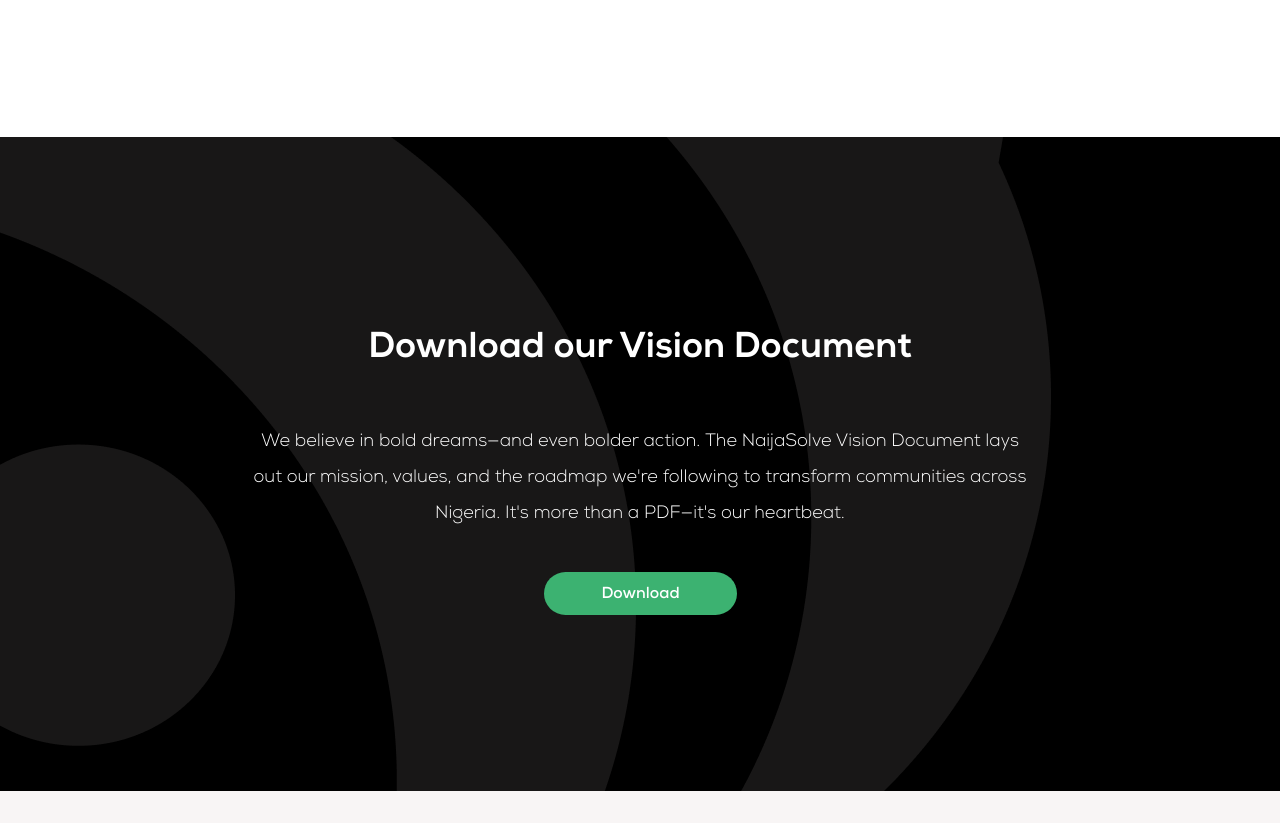
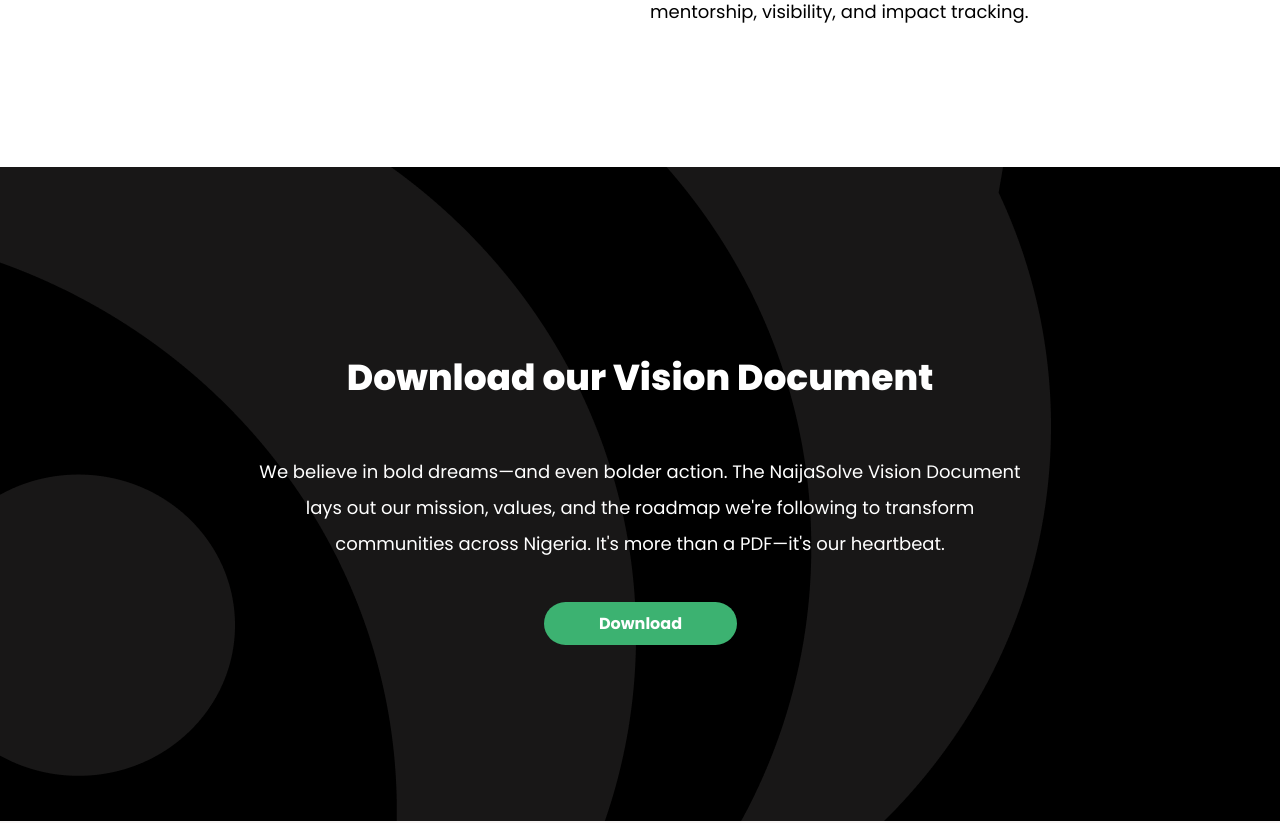
Before and after one commit to ayowayne123/naijasolve, a Next.js app: page / in a window 1280 px wide. Shown: the part 1500-2323 px from the top of the page. Built offline with nearby package versions, Linux system fonts and the light colour scheme.

Commit message:
feat: updated the Nexa font to Poppins

```diff
--- a/app/layout.js
+++ b/app/layout.js
@@ -1,37 +1,12 @@
-import localFont from "next/font/local";
+import { Poppins } from "next/font/google";
 import "../app/styles/globals.scss";
 import Footer from "./components/footer";
 import Header from "./components/header";
 
-const nexa = localFont({
-  src: [
-    {
-      path: "../app/fonts/Nexa-Light.ttf",
-      weight: "400",
-      style: "normal",
-    },
-    {
-      path: "../app/fonts/Nexa-Regular.ttf",
-      weight: "300",
-      style: "normal",
-    },
-    {
-      path: "../app/fonts/Nexa-Bold.ttf",
-      weight: "700",
-      style: "normal",
-    },
-    {
-      path: "../app/fonts/Nexa-XBold.ttf",
-      weight: "800",
-      style: "normal",
-    },
-    {
-      path: "../app/fonts/Nexa-Black.ttf",
-      weight: "900",
-      style: "normal",
-    },
-  ],
-  variable: "--font-nexa",
+const poppins = Poppins({
+  subsets: ["latin"],
+  weight: ["300", "400", "500", "600", "700", "800", "900"],
+  display: "swap",
 });
 
 export const metadata = {
@@ -80,7 +55,7 @@
 export default function RootLayout({ children }) {
   return (
     <html lang="en">
-      <body className={`${nexa.className}`}>
+      <body className={`${poppins.className}`}>
         <Header />
         {children}
         <Footer />
--- a/app/styles/globals.scss
+++ b/app/styles/globals.scss
@@ -15,7 +15,6 @@
 
 /* Body default */
 body {
-  font-family: sans-serif;
   color: $text-color;
   background: $white;
   line-height: 1.5;
--- a/app/styles/hero.module.scss
+++ b/app/styles/hero.module.scss
@@ -27,7 +27,7 @@
     letter-spacing: 0%;
   }
   @include respond-lg {
-    max-width: 396px;
+    max-width: 426px;
     margin: 60px auto 0;
     font-size: 48px;
     line-height: 120%;
```
